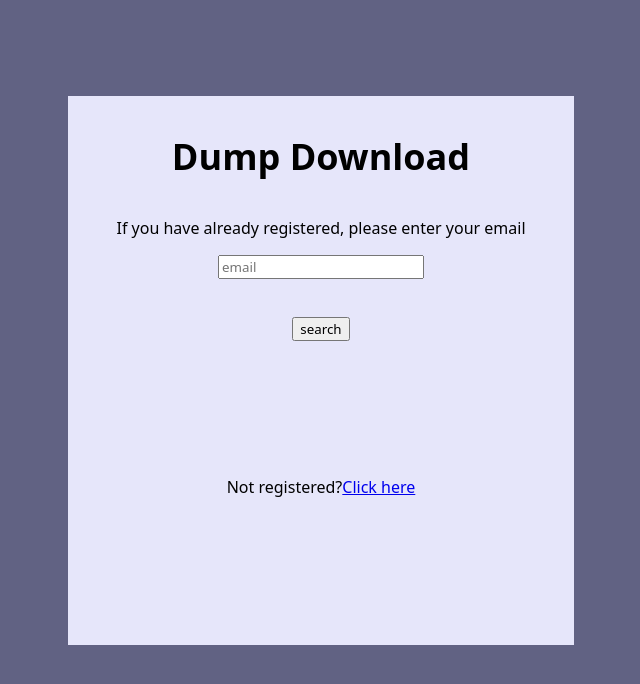
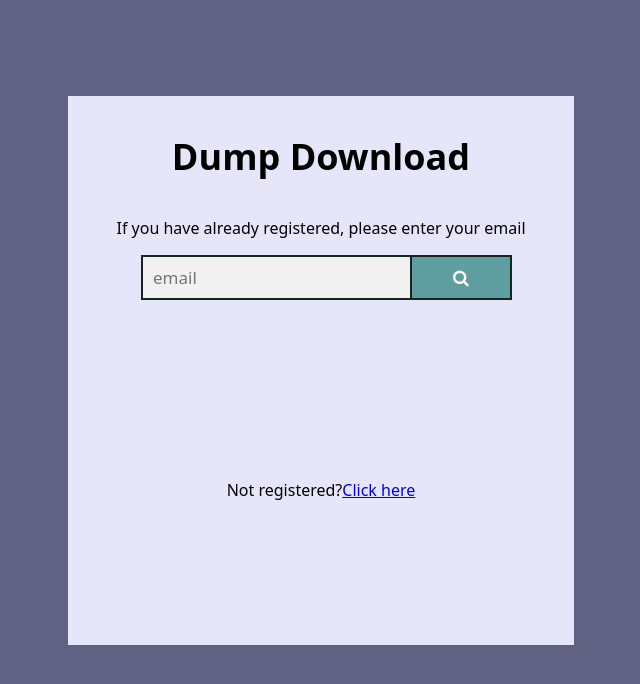
Before and after one commit to mpadilla905/proEColiDB, a PHP site: page /proEColiDB/preregistry.php in a window 1280 px wide. Shown: the top 684 px of the page, without its empty margins (319-959 px from the left). Run offline with PHP 8.4, Linux system fonts and the light colour scheme; some libraries are stand-ins or nearby versions.

Commit message:
preregistry button

```diff
--- a/css/style_menuu.css
+++ b/css/style_menuu.css
@@ -5,6 +5,8 @@
   background-color: #162521;
    width:100%;
   height:50px;
+cursor: pointer;
+
 }
 
 /* Navigation links */
--- /dev/null
+++ b/css/style_searchpre2.css
@@ -0,0 +1,36 @@
+form.search_bar input[type=text] {
+  padding: 10px;
+  font-family: "Noto Sans", sans-serif;
+  font-size: 17px;
+  border: 2px solid #162521;
+  background: #f1f1f1;
+  width: 70%;
+  height: 45px;
+}
+
+form.search_bar {
+ position: absolute;
+ left:460px;
+}
+
+.search_button {
+  position: relative;
+  left:140px;
+  width: 20%;
+  background: #5F9EA0;
+  color: white;
+  font-size: 17px;
+  border: 2px solid #162521;
+  cursor: pointer;
+  height: 45px;
+}
+
+.search_button:hover {
+  background: #5F9EA0;
+}
+
+form.search_bar::after {
+  content: "";
+  clear: both;
+  display: table;
+}
--- a/preregistry.php
+++ b/preregistry.php
@@ -6,6 +6,8 @@
   <link rel="stylesheet" href="./css/style_search.css">
   <link rel="stylesheet" href="./css/style_preregistry.css">
   <link rel="stylesheet" href="./css/style_button.css">
+  <link rel="stylesheet" href="./css/style_searchpre2.css">
+  <link rel="stylesheet" href="https://cdnjs.cloudflare.com/ajax/libs/font-awesome/4.7.0/css/font-awesome.min.css">
 
 	<script>
 	$(document).ready(function() {
@@ -34,12 +36,13 @@
 <div class="reg_box">
 <p class="title">Dump Download</p>
 <p>If you have already registered, please enter your email</p>
-<form method="POST" accept-charset="utf-8">
+<form class="search_bar" method="POST" accept-charset="utf-8">
   <input name="busqueda" id="busqueda" type="text" placeholder="email" value="" maxlength="30" autocomplete="off"/><br><br>
 </form>
- <button onClick="buscar();">search</button>
+<button onClick="buscar();" class="search_button"><i class="fa fa-search"></i></button>
+
   <div id="resultadoBusqueda"></div>
-
+  <br></br>
   <a href='RegistryForm.sql' download style="visibility:hidden;" id="link">
   <button type="button" class="regbtn">Download Dump</button>
   </a>
```
Also changed, not shown: css/style_searchpre.css (added, +38 -0 lines), 2 other files.
